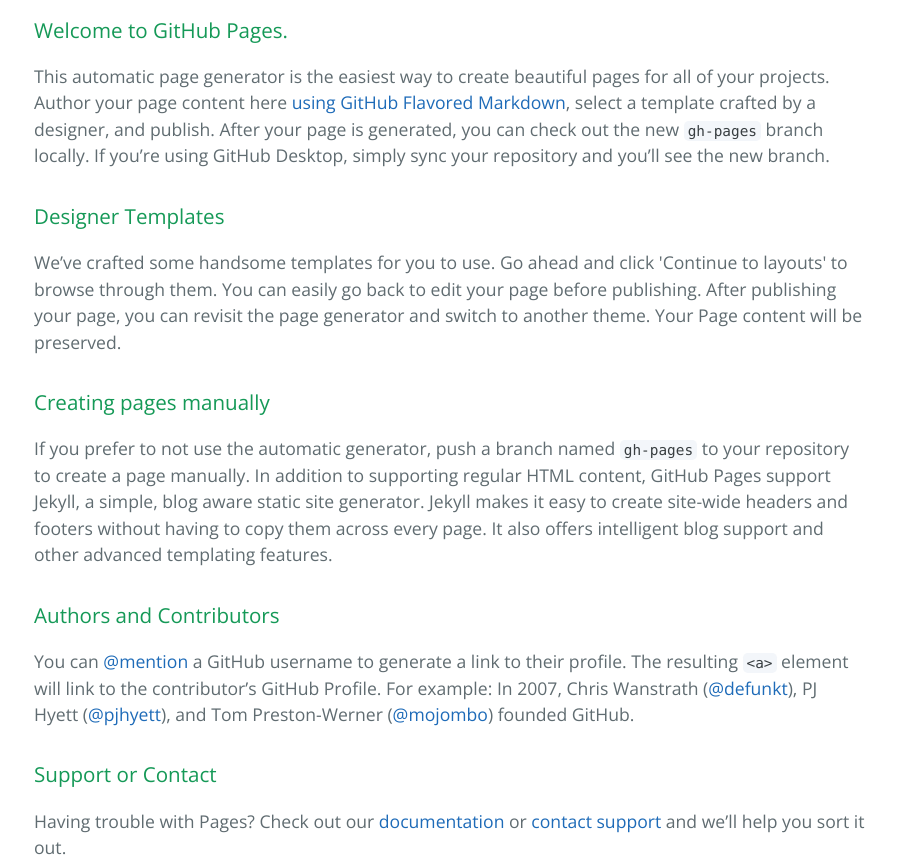
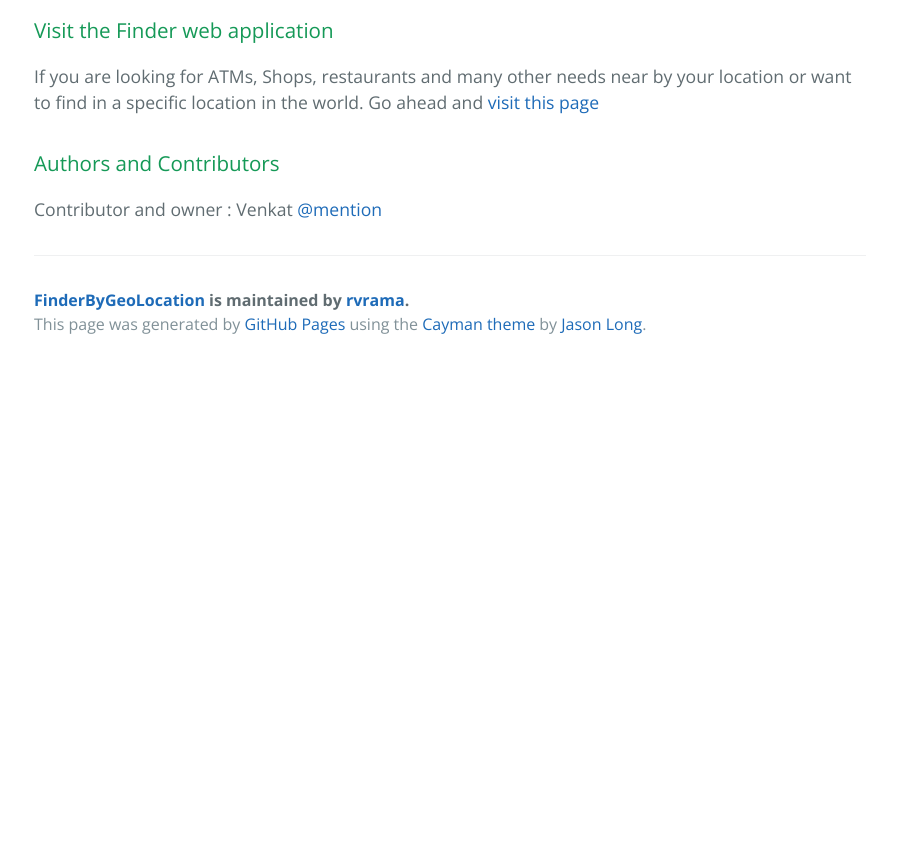
Before and after one commit to rvrama/testrepo, a plain HTML site: page index.html in a window 1280 px wide. Shown: the part 400-1264 px from the top of the page, without its empty margins (190-1087 px from the left). After the commit the page ends 800 px from the top, so only its background shows below. Drawn offline with nearby package versions, Linux system fonts and the light colour scheme.

```diff
--- a/index.html
+++ b/index.html
@@ -20,29 +20,14 @@
 
     <section class="main-content">
       <h3>
-<a id="welcome-to-github-pages" class="anchor" href="#welcome-to-github-pages" aria-hidden="true"><span aria-hidden="true" class="octicon octicon-link"></span></a>Welcome to GitHub Pages.</h3>
+<a id="visit-the-finder-web-application" class="anchor" href="#visit-the-finder-web-application" aria-hidden="true"><span aria-hidden="true" class="octicon octicon-link"></span></a>Visit the Finder web application</h3>
 
-<p>This automatic page generator is the easiest way to create beautiful pages for all of your projects. Author your page content here <a href="https://guides.github.com/features/mastering-markdown/">using GitHub Flavored Markdown</a>, select a template crafted by a designer, and publish. After your page is generated, you can check out the new <code>gh-pages</code> branch locally. If you’re using GitHub Desktop, simply sync your repository and you’ll see the new branch.</p>
-
-<h3>
-<a id="designer-templates" class="anchor" href="#designer-templates" aria-hidden="true"><span aria-hidden="true" class="octicon octicon-link"></span></a>Designer Templates</h3>
-
-<p>We’ve crafted some handsome templates for you to use. Go ahead and click 'Continue to layouts' to browse through them. You can easily go back to edit your page before publishing. After publishing your page, you can revisit the page generator and switch to another theme. Your Page content will be preserved.</p>
-
-<h3>
-<a id="creating-pages-manually" class="anchor" href="#creating-pages-manually" aria-hidden="true"><span aria-hidden="true" class="octicon octicon-link"></span></a>Creating pages manually</h3>
-
-<p>If you prefer to not use the automatic generator, push a branch named <code>gh-pages</code> to your repository to create a page manually. In addition to supporting regular HTML content, GitHub Pages support Jekyll, a simple, blog aware static site generator. Jekyll makes it easy to create site-wide headers and footers without having to copy them across every page. It also offers intelligent blog support and other advanced templating features.</p>
+<p>If you are looking for ATMs, Shops, restaurants and many other needs near by your location or want to find in a specific location in the world.  Go ahead and <a href="https://github.com/rvrama/testrepo/blob/master/FindPlaceByGeoLoc.html">visit this page</a></p>
 
 <h3>
 <a id="authors-and-contributors" class="anchor" href="#authors-and-contributors" aria-hidden="true"><span aria-hidden="true" class="octicon octicon-link"></span></a>Authors and Contributors</h3>
 
-<p>You can <a href="https://github.com/blog/821" class="user-mention">@mention</a> a GitHub username to generate a link to their profile. The resulting <code>&lt;a&gt;</code> element will link to the contributor’s GitHub Profile. For example: In 2007, Chris Wanstrath (<a href="https://github.com/defunkt" class="user-mention">@defunkt</a>), PJ Hyett (<a href="https://github.com/pjhyett" class="user-mention">@pjhyett</a>), and Tom Preston-Werner (<a href="https://github.com/mojombo" class="user-mention">@mojombo</a>) founded GitHub.</p>
-
-<h3>
-<a id="support-or-contact" class="anchor" href="#support-or-contact" aria-hidden="true"><span aria-hidden="true" class="octicon octicon-link"></span></a>Support or Contact</h3>
-
-<p>Having trouble with Pages? Check out our <a href="https://help.github.com/pages">documentation</a> or <a href="https://github.com/contact">contact support</a> and we’ll help you sort it out.</p>
+<p>Contributor and owner : Venkat <a href="https://github.com/blog/821" class="user-mention">@mention</a></p>
 
       <footer class="site-footer">
         <span class="site-footer-owner"><a href="https://github.com/rvrama/testrepo">FinderByGeoLocation</a> is maintained by <a href="https://github.com/rvrama">rvrama</a>.</span>
```
Also changed, not shown: params.json (+1 -1 lines).
